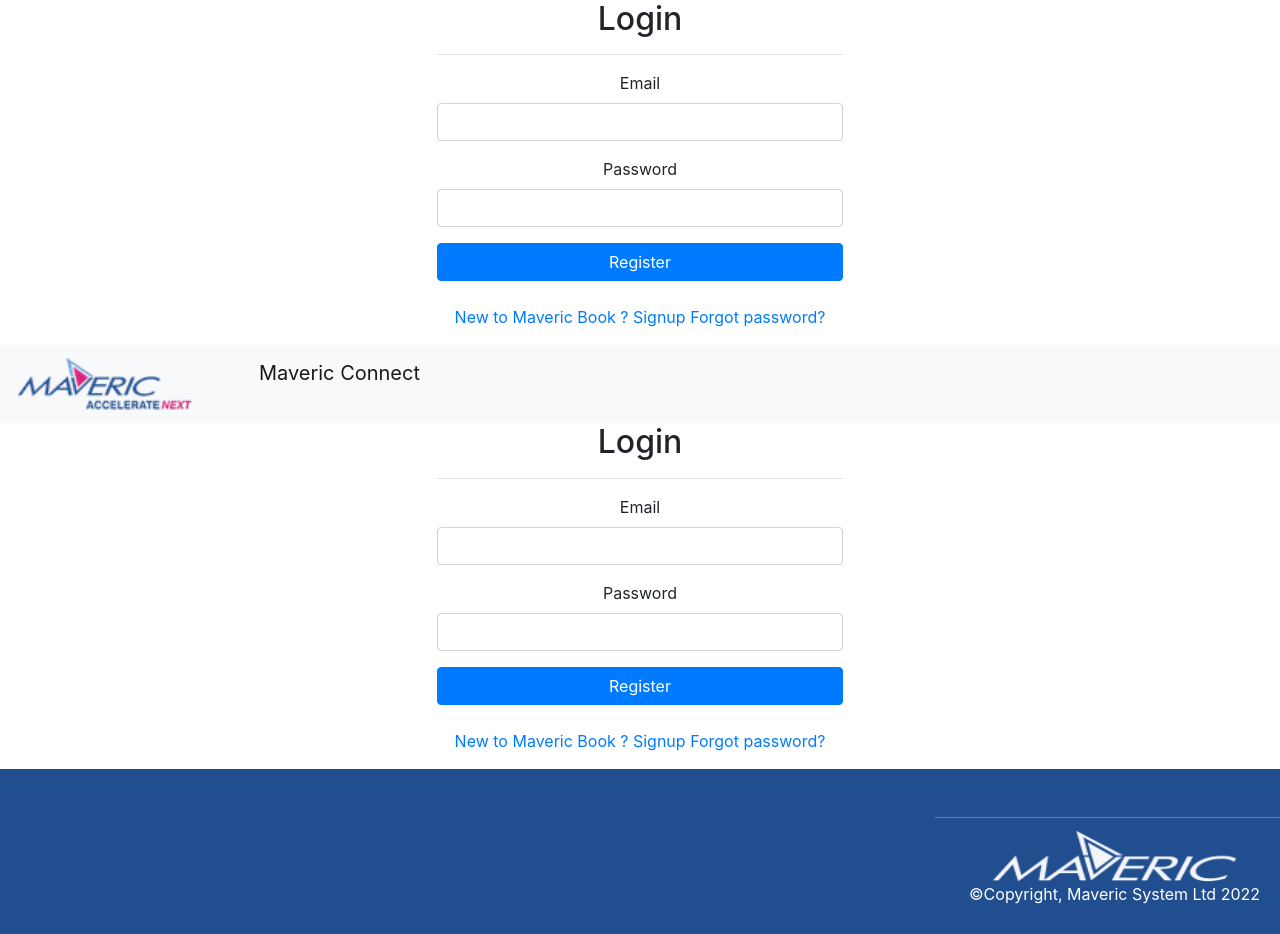
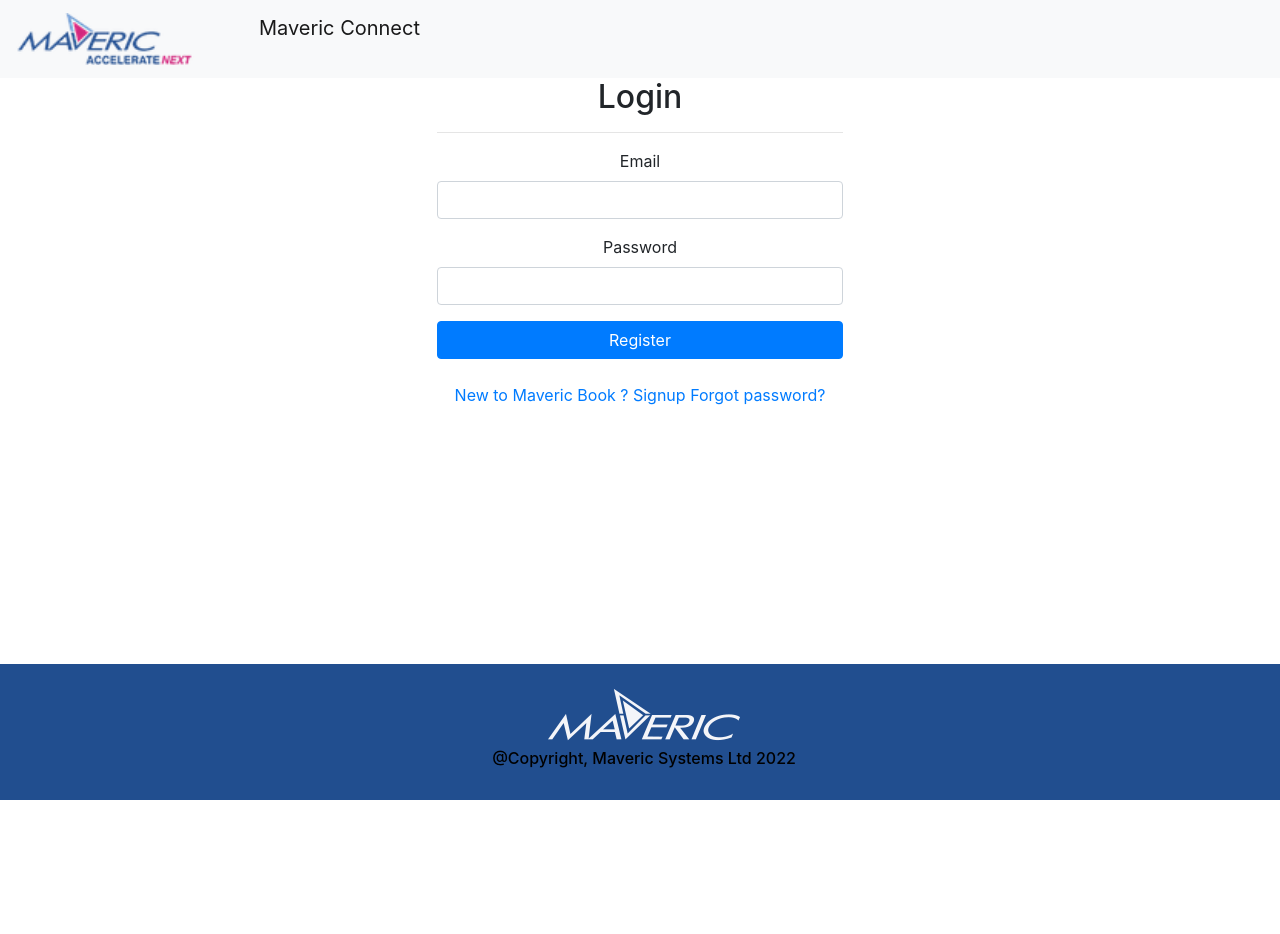
Before and after one commit to nikhiltask/maveric-connect-webapp, a React (Create React App) app: page / in a window 1280 px wide. After the commit the page ends 800 px from the top, so only its background shows below. Built offline with nearby package versions, Linux system fonts and the light colour scheme.

Commit message:
Footer changes

```diff
--- a/src/App.js
+++ b/src/App.js
@@ -9,7 +9,6 @@
 function App() {
   return (
     <div className="App">
-     <LoginPage/>
         <Header/>
         <LoginPage/>
       <Footer/>
--- a/src/Components/Footer/index.js
+++ b/src/Components/Footer/index.js
@@ -1,24 +1,25 @@
 import React from "react";
-// import image from"""
+import "../Footer/style.css";
+import logo from "../Footer/maveric-logo-white.png";
+
 const Footer = () => {
   return (
-    <div className="main-footer">
-      <div className="Container">
-        <div className="row">
-        <hr/>
-        <div className="card-footer bg-transparent border-success">
-        <img
-          src='maveric-logo-white.png'
-          width="243"
-          height="52"
-          class="d-inline-block align-top" alt
-        />
-        <p className="col-sm">
-        &copy;Copyright, Maveric System Ltd  {new Date().getFullYear()}</p>
-        </div>
+    <footer className="footer">
+      <div className="mt-2">
+        <div className="ml-2">
+          <img src={logo} />
+          <ul class="nav justify-content-center">
+            <li className="nav-item">
+              <a className="nav-link disabled" href="#">
+                <h6 className="text-center" style={{ color: "black" }}>
+                  @Copyright, Maveric Systems Ltd 2022
+                </h6>
+              </a>
+            </li>
+          </ul>
         </div>
       </div>
-    </div>
+    </footer>
   );
 };
 
--- /dev/null
+++ b/src/Components/Footer/style.css
@@ -0,0 +1,9 @@
+.footer{
+    margin-top: 1rem;
+    padding: 1rem;
+    background-color: #214e8f;
+    position: fixed;
+    bottom: 0;
+    left: 0;
+    width: 100%;
+}
```
Also changed, not shown: src/Components/Footer/maveric-logo-white.png (renamed from public/maveric-logo-white.png).
